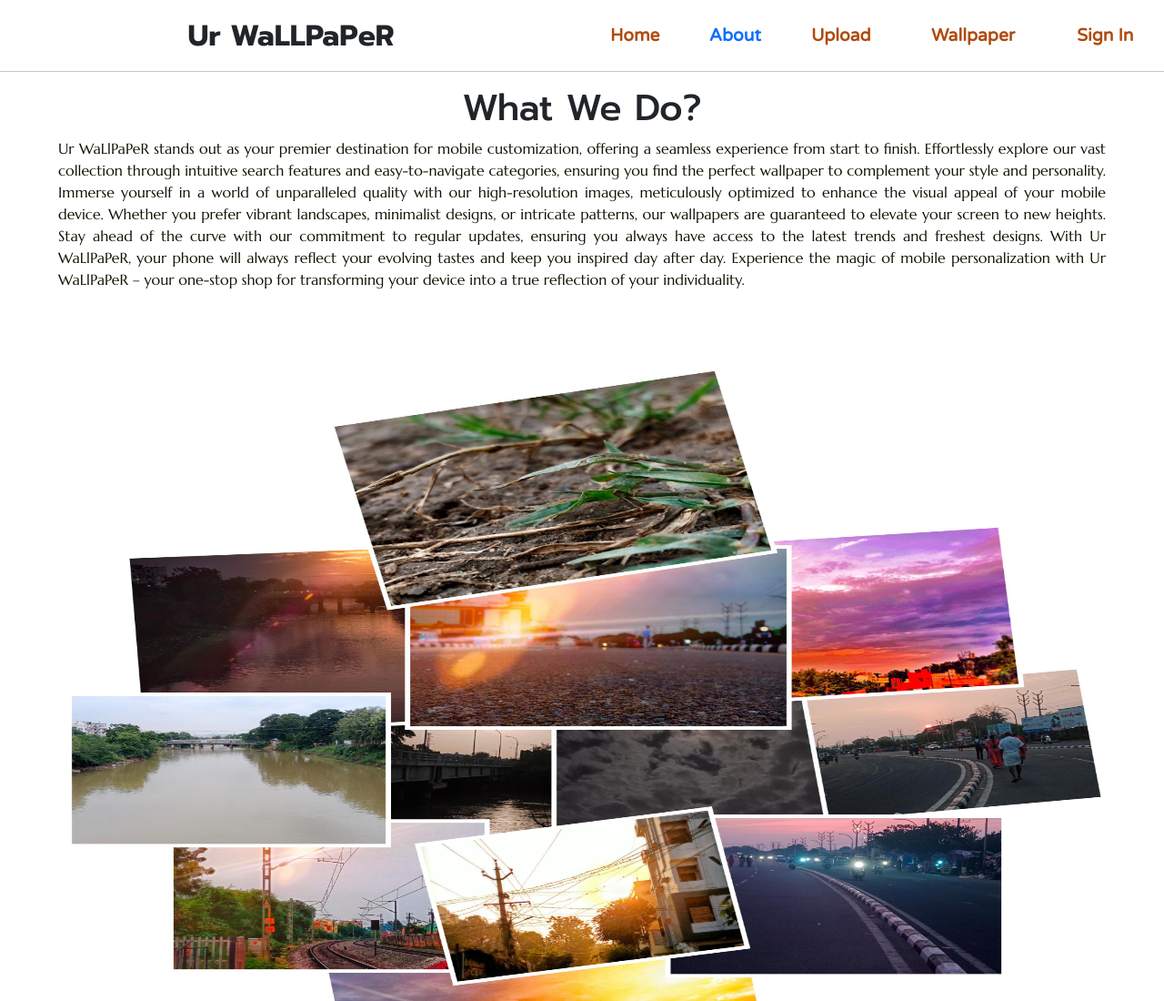
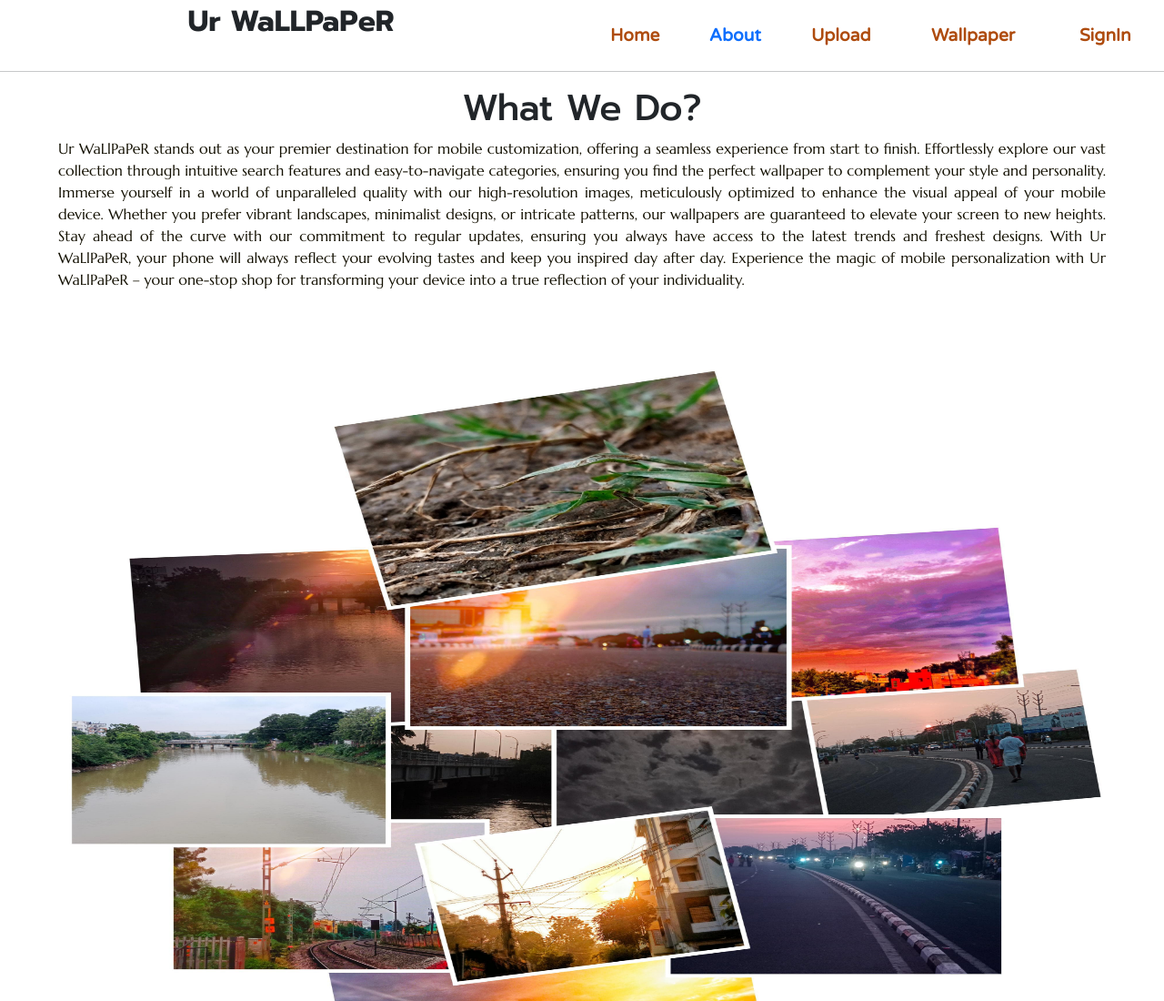
Before and after one commit to THRINATH3/Ur_WaLlPaPeR, a plain HTML site: page about.html in a window 1280 px wide. Shown: the top 1100 px of the page at 91% size. Drawn offline with nearby package versions, Linux system fonts and the light colour scheme.

Commit message:
Update about.html

```diff
--- a/about.html
+++ b/about.html
@@ -18,13 +18,13 @@
 </head>
 <body>
     <header>
-        <div class="name text-center mt-3">Ur WaLLPaPeR</div>
+        <div class="name text-center">Ur WaLLPaPeR</div>
         <div class="options">
             <div class="home text-center mt-3"><a href="index.html">Home</a></div>
             <div class="about text-center mt-3"><a href="about.html" class="text-primary">About</a></div>
             <div class="contact text-center mt-3"><a href="#">Upload</a></div>
             <div class="wallpapers text-center mt-3"><a href="wallpapers.html">Wallpaper</a></div>
-            <div class="signin text-center mt-3"><a href="#">Sign In</a></div>
+            <div class="signin text-center mt-3"><a href="#">SignIn</a></div>
         </div>
     </header>
     <hr>
```
